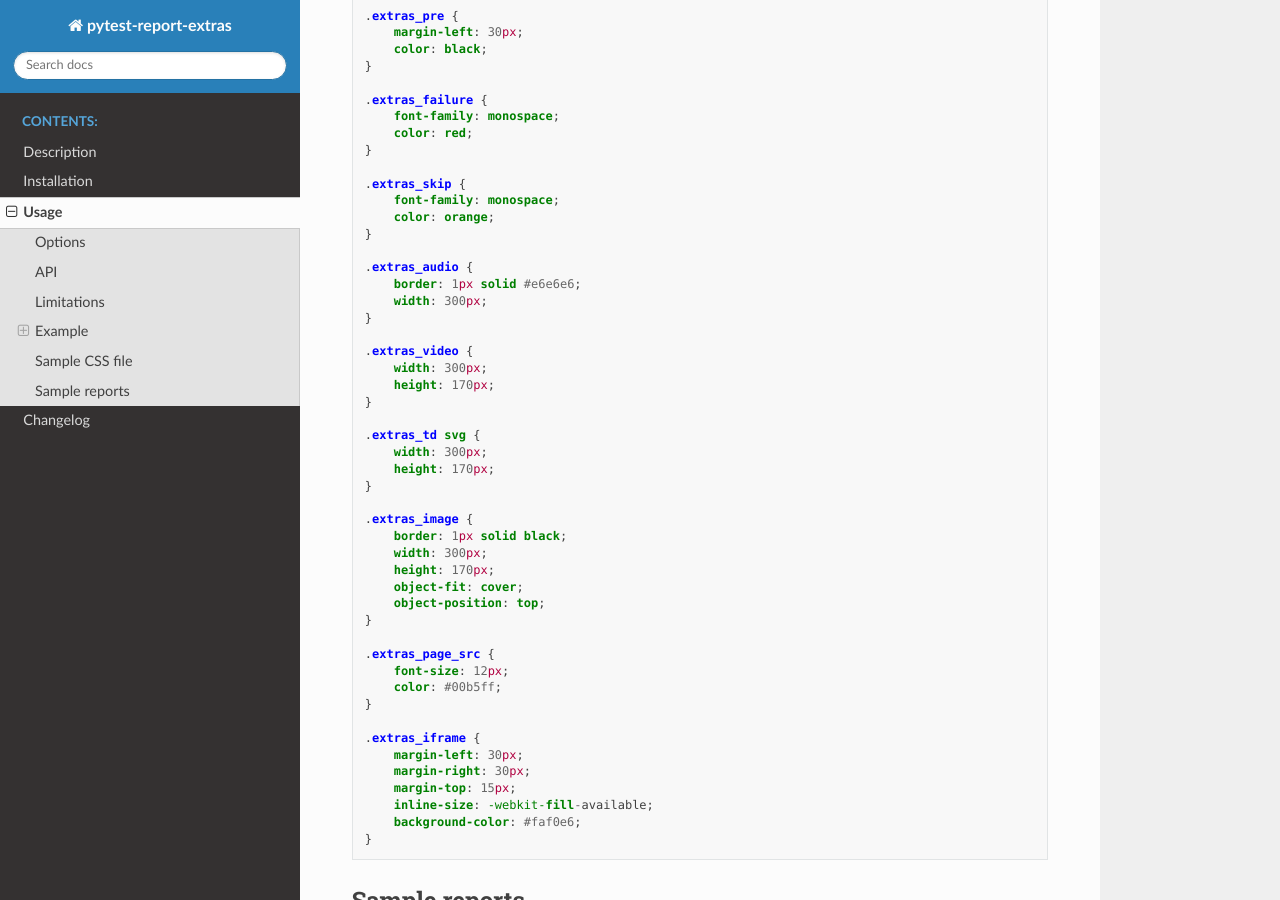
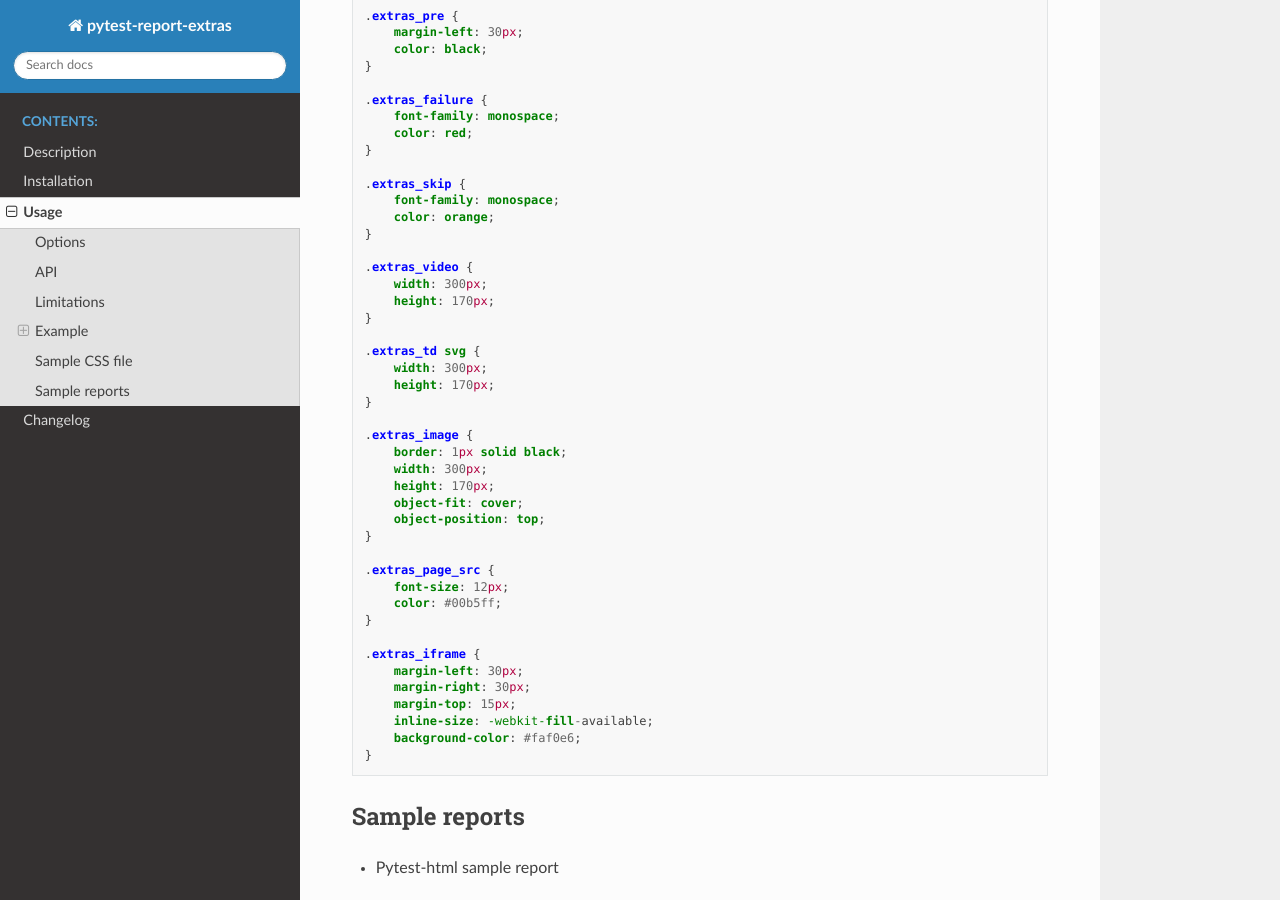
Before and after one commit to harmin-parra/pytest-report-extras, a Sphinx documentation site: the page built from docs/user_guide.rst, in a window 1280 px wide and 900 px high, scrolled down 6477 px. Built offline with Sphinx 7.4.7 and the Read the Docs theme 3.1.0, drawn with Linux system fonts in a browser that asks for light colours.

Commit message:
update docs

```diff
--- a/docs/user_guide.rst
+++ b/docs/user_guide.rst
@@ -370,11 +370,6 @@ Sample CSS file
       color: orange;
   }
 
-  .extras_audio {
-      border: 1px solid #e6e6e6;
-      width: 300px;
-  }
-
   .extras_video {
       width: 300px;
       height: 170px;
```
